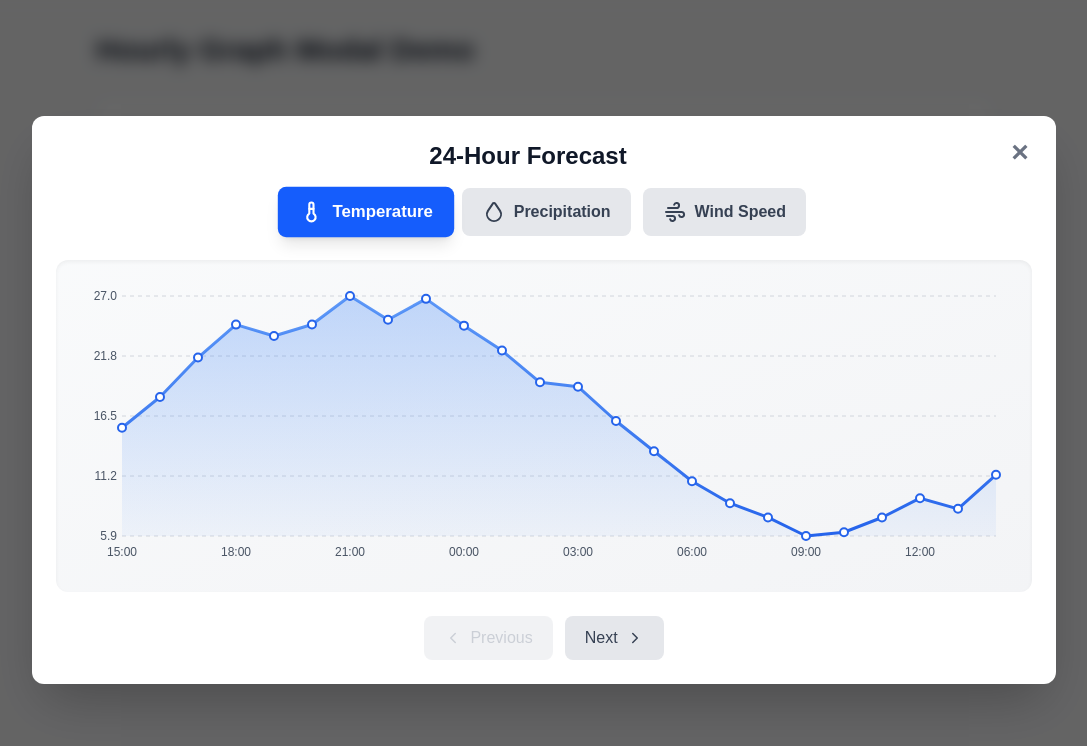
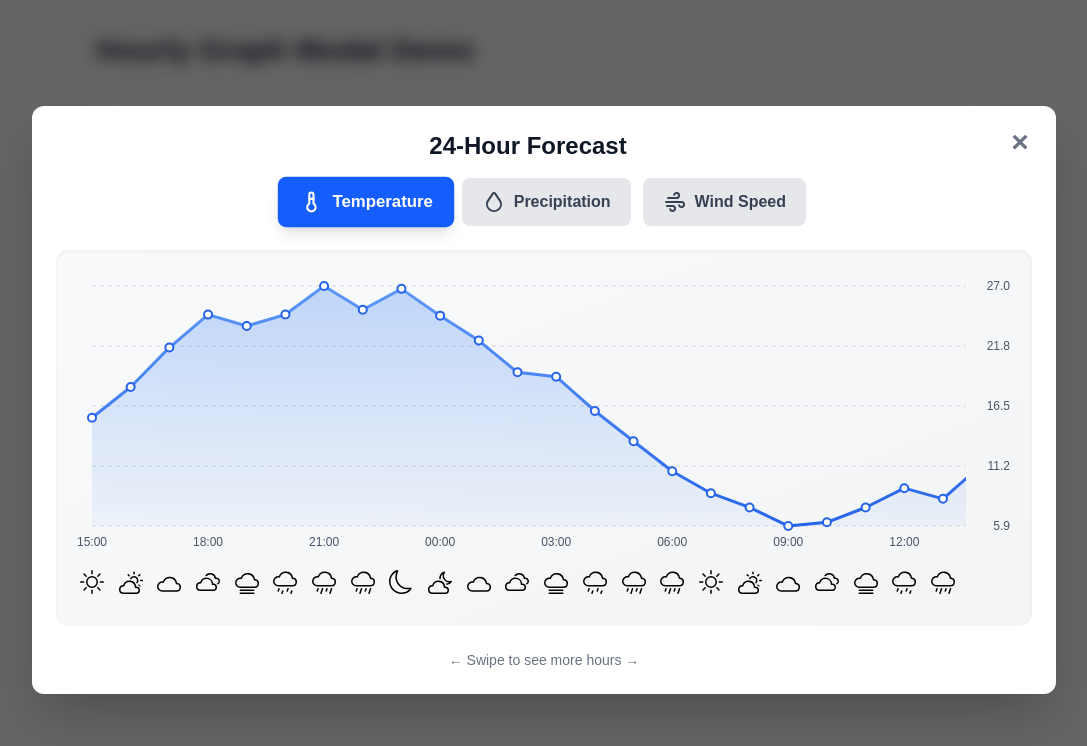
Before and after one commit to markp07/authentication-service, a Next.js app in the folder frontend/: page /demo in a window 1280 px wide. Both pictures are taken after a click on the button "Open Hourly Graph Modal". Shown: the top 746 px of the page, without its empty margins (96-1183 px from the left). Built offline with nearby package versions, Linux system fonts and the light colour scheme.

Commit message:
Add weather icons and swipeable hourly graph with fixed y-axis (#78)

```diff
--- a/frontend/src/app/demo/page.tsx
+++ b/frontend/src/app/demo/page.tsx
@@ -3,17 +3,20 @@
 import React from "react";
 import HourlyGraphModal from "../../components/HourlyGraphModal";
 import type { Hourly } from "../../types/Hourly";
+import type { Daily } from "../../types/Daily";
 
 // Generate mock hourly data for demonstration
 const generateMockHourlyData = (): Hourly[] => {
   const data: Hourly[] = [];
   const now = new Date();
 
+  const weatherCodes = ["CLEAR_SKY", "MAINLY_CLEAR", "PARTLY_CLOUDY", "OVERCAST", "FOG", "DRIZZLE_LIGHT", "RAIN_SLIGHT", "RAIN_MODERATE"];
+
   for (let i = 0; i < 48; i++) {
     const time = new Date(now.getTime() + i * 60 * 60 * 1000);
     data.push({
       time: time.toISOString(),
-      weatherCode: "1",
+      weatherCode: weatherCodes[i % weatherCodes.length],
       temperature: 15 + Math.sin(i / 4) * 10 + Math.random() * 3,
       precipitationProbability: Math.floor(20 + Math.sin(i / 3) * 30 + Math.random() * 20),
       precipitation: Math.max(0, Math.sin(i / 5) * 2 + Math.random() * 1.5),
@@ -25,9 +28,42 @@ const generateMockHourlyData = (): Hourly[] => {
   return data;
 };
 
+// Generate mock daily data for demonstration
+const generateMockDailyData = (): Daily[] => {
+  const data: Daily[] = [];
+  const now = new Date();
+
+  for (let i = 0; i < 3; i++) {
+    const date = new Date(now.getTime() + i * 24 * 60 * 60 * 1000);
+    date.setHours(0, 0, 0, 0);
+
+    const sunrise = new Date(date);
+    sunrise.setHours(6, 30, 0, 0);
+
+    const sunset = new Date(date);
+    sunset.setHours(18, 30, 0, 0);
+
+    data.push({
+      time: date.toISOString(),
+      weatherCode: "CLEAR_SKY",
+      temperatureMin: 10 + Math.random() * 5,
+      temperatureMax: 20 + Math.random() * 5,
+      precipitation: Math.random() * 2,
+      precipitationProbabilityMax: Math.floor(Math.random() * 50),
+      windSpeed: Math.floor(10 + Math.random() * 10),
+      windDirection: ["N", "NE", "E", "SE", "S", "SW", "W", "NW"][i % 8],
+      sunRise: sunrise.toISOString(),
+      sunSet: sunset.toISOString(),
+    });
+  }
+
+  return data;
+};
+
 export default function DemoPage() {
   const [showModal, setShowModal] = React.useState(false);
-  const mockData = React.useMemo(() => generateMockHourlyData(), []);
+  const mockHourlyData = React.useMemo(() => generateMockHourlyData(), []);
+  const mockDailyData = React.useMemo(() => generateMockDailyData(), []);
 
   return (
     <div className="min-h-screen bg-gray-50 dark:bg-gray-900 p-8">
@@ -48,6 +84,7 @@ export default function DemoPage() {
             <li>Switch between Temperature, Precipitation, and Wind Speed data</li>
             <li>View first 24 hours or next 24 hours of forecast</li>
             <li>Hover over data points to see exact values</li>
+            <li>Weather code icons displayed below temperature and precipitation graphs</li>
           </ul>
 
           <button
@@ -61,7 +98,8 @@ export default function DemoPage() {
         <HourlyGraphModal
           open={showModal}
           onClose={() => setShowModal(false)}
-          hourlyData={mockData}
+          hourlyData={mockHourlyData}
+          dailyData={mockDailyData}
         />
       </div>
     </div>
--- a/frontend/src/app/layout.tsx
+++ b/frontend/src/app/layout.tsx
@@ -2,7 +2,7 @@ import type { Metadata } from "next";
 import "./globals.css";
 
 export const metadata: Metadata = {
-  title: "Weather App",
+  title: "Weather",
   description: "A modern weather app with authentication and user profile.",
 };
 
--- a/frontend/src/app/page.tsx
+++ b/frontend/src/app/page.tsx
@@ -460,6 +460,7 @@ export default function Home() {
           open={showHourlyGraph}
           onClose={() => setShowHourlyGraph(false)}
           hourlyData={displayWeather.hourly}
+          dailyData={displayWeather.daily}
         />
       )}
 
--- a/frontend/src/components/HourlyGraphModal.tsx
+++ b/frontend/src/components/HourlyGraphModal.tsx
@@ -1,24 +1,34 @@
 import React from "react";
-import { IconTemperature, IconDroplet, IconWind, IconArrowUp, IconArrowUpRight, IconArrowRight, IconArrowDownRight, IconArrowDown, IconArrowDownLeft, IconArrowLeft, IconArrowUpLeft, IconChevronLeft, IconChevronRight } from "@tabler/icons-react";
+import { IconTemperature, IconDroplet, IconWind, IconArrowUp, IconArrowUpRight, IconArrowRight, IconArrowDownRight, IconArrowDown, IconArrowDownLeft, IconArrowLeft, IconArrowUpLeft } from "@tabler/icons-react";
 import type { Hourly } from "../types/Hourly";
+import type { Daily } from "../types/Daily";
+import { weatherCodeMap, isNightTime } from "../types/WeatherCodeMap";
 
 interface HourlyGraphModalProps {
   open: boolean;
   onClose: () => void;
   hourlyData: Hourly[];
+  dailyData: Daily[];
 }
 
 type DataType = "temperature" | "precipitation" | "wind";
+
+// Screen width breakpoint for responsive hours per page
+const SMALL_SCREEN_BREAKPOINT = 500;
+const HOURS_PER_PAGE_SMALL = 12;
+const HOURS_PER_PAGE_LARGE = 24;
 
 export default function HourlyGraphModal({
   open,
   onClose,
   hourlyData,
+  dailyData,
 }: HourlyGraphModalProps) {
   const [dataType, setDataType] = React.useState<DataType>("temperature");
-  const [page, setPage] = React.useState(0); // 0 = first 24 hours, 1 = next 24 hours
   const [containerWidth, setContainerWidth] = React.useState(800);
+  const [scrollPosition, setScrollPosition] = React.useState(0);
   const containerRef = React.useRef<HTMLDivElement>(null);
+  const scrollContainerRef = React.useRef<HTMLDivElement>(null);
 
   // Update container width on resize
   React.useEffect(() => {
@@ -28,7 +38,7 @@ export default function HourlyGraphModal({
       if (containerRef.current) {
         const width = containerRef.current.clientWidth;
         // Reduced padding subtraction for mobile (8px vs 32px)
-        const paddingSubtract = width < 500 ? 8 : 32;
+        const paddingSubtract = width < SMALL_SCREEN_BREAKPOINT ? 8 : 32;
         setContainerWidth(Math.max(300, width - paddingSubtract));
       }
     };
@@ -38,11 +48,34 @@ export default function HourlyGraphModal({
     return () => window.removeEventListener('resize', updateWidth);
   }, [open]);
 
+  // Track scroll position for showing scroll indicators
+  React.useEffect(() => {
+    const container = scrollContainerRef.current;
+    if (!container) return;
+
+    const handleScroll = () => {
+      setScrollPosition(container.scrollLeft);
+    };
+
+    container.addEventListener('scroll', handleScroll);
+    return () => container.removeEventListener('scroll', handleScroll);
+  }, []);
+
+  // Create a memoized map of dates to daily data for efficient lookup
+  const dailyDataMap = React.useMemo(() => {
+    const map = new Map<string, Daily>();
+    dailyData.forEach(d => {
+      map.set(new Date(d.time).toDateString(), d);
+    });
+    return map;
+  }, [dailyData]);
+
   if (!open) return null;
 
-  const startIndex = page * 24;
-  const endIndex = startIndex + 24;
-  const displayData = hourlyData.slice(startIndex, endIndex);
+  // Determine hours visible at a time based on screen size (for width calculation)
+  const hoursVisible = containerWidth < SMALL_SCREEN_BREAKPOINT ? HOURS_PER_PAGE_SMALL : HOURS_PER_PAGE_LARGE;
+  // Display all hourly data for scrolling
+  const displayData = hourlyData;
 
   // Get values based on selected data type
   const getValues = (data: Hourly[]): number[] => {
@@ -61,16 +94,21 @@ export default function HourlyGraphModal({
   const maxValue = Math.max(...values);
   const range = maxValue - minValue || 1;
 
-  // Chart dimensions - now responsive
-  const width = containerWidth;
-  const height = Math.min(300, Math.max(200, width * 0.4)); // Responsive height with limits
+  // Chart dimensions - now responsive and scrollable
+  const viewportWidth = containerWidth;
+  const height = Math.min(300, Math.max(200, viewportWidth * 0.4)); // Responsive height with limits
+
+  // Calculate total width based on all hours with spacing for each hour
+  const hourWidth = viewportWidth / hoursVisible; // Width per hour based on visible hours
+  const totalWidth = hourWidth * displayData.length; // Total width for all hours
+
   const padding = {
     top: 20,
-    right: width < 500 ? 10 : 20,
+    right: 50, // Fixed right padding for y-axis labels
     bottom: 40,
-    left: width < 500 ? 35 : 50
+    left: 20 // Minimal left padding since we're scrolling
   };
-  const chartWidth = width - padding.left - padding.right;
+  const chartWidth = totalWidth - padding.left - padding.right;
   const chartHeight = height - padding.top - padding.bottom;
 
   // Create SVG path for line chart
@@ -122,6 +160,19 @@ export default function HourlyGraphModal({
     };
     const IconComponent = iconMap[direction] || IconArrowUp;
     return <IconComponent size={size} className="text-blue-600 dark:text-blue-400" />;
+  };
+
+  // Get weather icon based on weather code and time
+  const getWeatherIcon = (hourly: Hourly, size = 24) => {
+    const hourDate = new Date(hourly.time).toDateString();
+    const dailyInfo = dailyDataMap.get(hourDate);
+    const isNight = dailyInfo ? isNightTime(hourly.time, dailyInfo.sunRise, dailyInfo.sunSet) : false;
+    const weatherIcon = weatherCodeMap[hourly.weatherCode];
+    if (weatherIcon) {
+      return weatherIcon.icon(size, isNight);
+    }
+    // Fallback to CLEAR_SKY if available, otherwise return null
+    return weatherCodeMap.CLEAR_SKY?.icon(size, isNight) || null;
   };
 
   return (
@@ -182,47 +233,44 @@ export default function HourlyGraphModal({
           </div>
 
           {/* Chart */}
-          <div ref={containerRef} className="bg-gradient-to-br from-gray-50 to-gray-100 dark:from-gray-800 dark:to-gray-900 rounded-xl p-1 sm:p-4 mb-4 sm:mb-6 shadow-inner">
+          <div ref={containerRef} className="bg-gradient-to-br from-gray-50 to-gray-100 dark:from-gray-800 dark:to-gray-900 rounded-xl p-1 sm:p-4 mb-4 sm:mb-6 shadow-inner relative">
+            {/* Scrollable graph container */}
+            <div className="relative flex">
+              {/* Scrollable graph area */}
+              <div
+                ref={scrollContainerRef}
+                className="overflow-x-auto overflow-y-hidden flex-1 scrollbar-thin scrollbar-thumb-gray-400 dark:scrollbar-thumb-gray-600 scrollbar-track-transparent"
+                style={{ width: `calc(100% - ${padding.right}px)` }}
+              >
                 <svg
-              width={width}
+                  width={totalWidth}
                   height={height}
-              className="mx-auto w-full"
-              viewBox={`0 0 ${width} ${height}`}
-              preserveAspectRatio="xMidYMid meet"
+                  className="block"
+                  viewBox={`0 0 ${totalWidth} ${height}`}
+                  preserveAspectRatio="none"
                 >
-              {/* Grid lines */}
+              {/* Grid lines (no y-axis labels here, they're in the fixed sidebar) */}
               {[0, 1, 2, 3, 4].map((i) => {
                 const y = padding.top + (i / 4) * chartHeight;
-                const value = maxValue - (i / 4) * range;
                 return (
-                  <g key={i}>
                   <line
+                    key={i}
                     x1={padding.left}
                     y1={y}
-                      x2={width - padding.right}
+                    x2={totalWidth - padding.right}
                     y2={y}
                     stroke="currentColor"
                     strokeWidth="1"
                     className="text-gray-300 dark:text-gray-600"
                     strokeDasharray="4"
                   />
-                    <text
-                      x={padding.left - 5}
-                      y={y + 4}
-                      textAnchor="end"
-                      className="text-[10px] sm:text-xs fill-gray-600 dark:fill-gray-400"
-                      style={{ fontSize: width < 500 ? '9px' : '12px' }}
-                    >
-                      {value.toFixed(width < 500 ? 0 : 1)}
-                    </text>
-                  </g>
                 );
               })}
 
               {/* X-axis labels */}
               {displayData.map((h, i) => {
                 // Show fewer labels on mobile
-                const skipInterval = width < 500 ? 4 : 3;
+                const skipInterval = viewportWidth < SMALL_SCREEN_BREAKPOINT ? 2 : 3;
                 if (i % skipInterval !== 0) return null;
                 // For bar chart, center labels under bars; for line chart, use data point positions
                 const barSpacing = chartWidth / values.length;
@@ -238,7 +286,7 @@ export default function HourlyGraphModal({
                     y={height - padding.bottom + 20}
                     textAnchor="middle"
                     className="text-[10px] sm:text-xs fill-gray-600 dark:fill-gray-400"
-                    style={{ fontSize: width < 500 ? '9px' : '12px' }}
+                    style={{ fontSize: viewportWidth < SMALL_SCREEN_BREAKPOINT ? '9px' : '12px' }}
                   >
                     {label}
                   </text>
@@ -276,8 +324,8 @@ export default function HourlyGraphModal({
                       width={barWidth}
                       height={barHeight}
                       fill="url(#barGradient)"
-                      rx={width < 500 ? 1 : 2}
-                      ry={width < 500 ? 1 : 2}
+                      rx={viewportWidth < SMALL_SCREEN_BREAKPOINT ? 1 : 2}
+                      ry={viewportWidth < SMALL_SCREEN_BREAKPOINT ? 1 : 2}
                       className="cursor-pointer hover:opacity-80 transition-opacity"
                     >
                       <title>{`${new Date(displayData[index].time).toLocaleTimeString([], { hour: '2-digit', minute: '2-digit' })}: ${value.toFixed(1)} ${getUnit()}`}</title>
@@ -300,7 +348,7 @@ export default function HourlyGraphModal({
                     d={createPath()}
                     fill="none"
                     stroke="url(#lineGradient)"
-                    strokeWidth={width < 500 ? "2.5" : "3"}
+                    strokeWidth={viewportWidth < SMALL_SCREEN_BREAKPOINT ? "2.5" : "3"}
                     strokeLinecap="round"
                     strokeLinejoin="round"
                   />
@@ -309,7 +357,7 @@ export default function HourlyGraphModal({
                   {values.map((value, index) => {
                     const x = padding.left + (index / (values.length - 1)) * chartWidth;
                     const y = padding.top + chartHeight - ((value - minValue) / range) * chartHeight;
-                    const pointRadius = width < 500 ? 3 : 4;
+                    const pointRadius = viewportWidth < SMALL_SCREEN_BREAKPOINT ? 3 : 4;
                     return (
                       <g key={index}>
                         <circle
@@ -337,17 +385,55 @@ export default function HourlyGraphModal({
               )}
                 </svg>
 
-            {/* Wind Direction Indicators - shown only when wind data type is selected */}
-            {dataType === "wind" && (
-              <div className="mt-2 px-1 sm:px-2">
-                <div className="flex justify-between items-center" style={{ marginLeft: `${(padding.left / width) * 100}%`, marginRight: `${(padding.right / width) * 100}%` }}>
+                {/* Weather Code Icons - shown for temperature and precipitation graphs */}
+                {(dataType === "temperature" || dataType === "precipitation") && (
+                  <div className="mt-1 px-1 sm:px-2 relative" style={{ width: `${totalWidth}px`, height: '40px' }}>
                     {displayData.map((h, index) => {
-                    const iconSize = width < 500 ? 14 : 18;
+                      const iconSize = viewportWidth < SMALL_SCREEN_BREAKPOINT ? 20 : 24;
+                      // Position icons at the same x-coordinate as data points
+                      let xPos;
+                      if (dataType === "precipitation") {
+                        // For bar chart, center icon under each bar
+                        const barSpacing = chartWidth / values.length;
+                        xPos = padding.left + (index * barSpacing) + barSpacing / 2;
+                      } else {
+                        // For line chart, position at data points
+                        xPos = padding.left + (index / (values.length - 1)) * chartWidth;
+                      }
                       return (
                         <div
                           key={index}
-                        className="flex flex-col items-center"
-                        style={{ width: `${100 / displayData.length}%` }}
+                          className="absolute flex flex-col items-center"
+                          style={{
+                            left: `${xPos}px`,
+                            transform: 'translateX(-50%)',
+                            top: '0'
+                          }}
+                          title={weatherCodeMap[h.weatherCode]?.label || h.weatherCode}
+                        >
+                          {getWeatherIcon(h, iconSize)}
+                        </div>
+                      );
+                    })}
+                  </div>
+                )}
+
+                {/* Wind Direction Indicators - shown only when wind data type is selected */}
+                {dataType === "wind" && (
+                  <div className="mt-2 px-1 sm:px-2 relative" style={{ width: `${totalWidth}px`, height: '30px' }}>
+                    {displayData.map((h, index) => {
+                      const iconSize = viewportWidth < SMALL_SCREEN_BREAKPOINT ? 14 : 18;
+                      // Position icons at the same x-coordinate as data points on line chart
+                      const xPos = padding.left + (index / (values.length - 1)) * chartWidth;
+                      return (
+                        <div
+                          key={index}
+                          className="absolute flex flex-col items-center"
+                          style={{
+                            left: `${xPos}px`,
+                            transform: 'translateX(-50%)',
+                            top: '0'
+                          }}
                           title={`${h.windDirection} - ${h.windSpeed} km/h`}
                         >
                           {getWindDirectionIcon(h.windDirection, iconSize)}
@@ -355,36 +441,38 @@ export default function HourlyGraphModal({
                       );
                     })}
                   </div>
-              </div>
                 )}
               </div>
 
-          {/* Page Navigation */}
-          <div className="flex justify-center gap-2 sm:gap-3">
-            <button
-              onClick={() => setPage(Math.max(0, page - 1))}
-              disabled={page === 0}
-              className={`flex items-center gap-1 sm:gap-2 px-3 sm:px-5 py-2 sm:py-2.5 rounded-lg font-medium text-sm sm:text-base transition-all ${
-                page === 0
-                  ? "bg-gray-200 dark:bg-gray-700 text-gray-400 dark:text-gray-500"
-                  : "bg-gray-200 dark:bg-gray-700 text-gray-700 dark:text-gray-300 hover:bg-gray-300 dark:hover:bg-gray-600 hover:shadow-md"
-              } disabled:opacity-50 disabled:cursor-not-allowed`}
+              {/* Fixed Y-axis labels on the right */}
+              <div className="flex-shrink-0" style={{ width: `${padding.right}px`, position: 'relative' }}>
+                <div style={{ height: `${height}px`, position: 'relative' }}>
+                  {[0, 1, 2, 3, 4].map((i) => {
+                    const y = padding.top + (i / 4) * chartHeight;
+                    const value = maxValue - (i / 4) * range;
+                    return (
+                      <div
+                        key={i}
+                        className="absolute text-[10px] sm:text-xs text-gray-600 dark:text-gray-400 pr-1"
+                        style={{
+                          top: `${y}px`,
+                          right: '2px',
+                          transform: 'translateY(-50%)',
+                          fontSize: viewportWidth < SMALL_SCREEN_BREAKPOINT ? '9px' : '12px'
+                        }}
                       >
-              <IconChevronLeft size={18} />
-              <span>Previous</span>
-            </button>
-            <button
-              onClick={() => setPage(page + 1)}
-              disabled={hourlyData.length <= (page + 1) * 24}
-              className={`flex items-center gap-1 sm:gap-2 px-3 sm:px-5 py-2 sm:py-2.5 rounded-lg font-medium text-sm sm:text-base transition-all ${
-                hourlyData.length <= (page + 1) * 24
-                  ? "bg-gray-200 dark:bg-gray-700 text-gray-400 dark:text-gray-500"
-                  : "bg-gray-200 dark:bg-gray-700 text-gray-700 dark:text-gray-300 hover:bg-gray-300 dark:hover:bg-gray-600 hover:shadow-md"
-              } disabled:opacity-50 disabled:cursor-not-allowed`}
-            >
-              <span>Next</span>
-              <IconChevronRight size={18} />
-            </button>
+                        {value.toFixed(viewportWidth < SMALL_SCREEN_BREAKPOINT ? 0 : 1)}
+                      </div>
+                    );
+                  })}
+                </div>
+              </div>
+            </div>
+          </div>
+
+          {/* Scroll hint for mobile */}
+          <div className="text-center text-xs sm:text-sm text-gray-500 dark:text-gray-400">
+            ← Swipe to see more hours →
           </div>
         </div>
       </div>
```
Also changed, not shown: 1 other file (tests, documents, lock files or other folders). Lines whose indentation alone changed are shown as unchanged.
